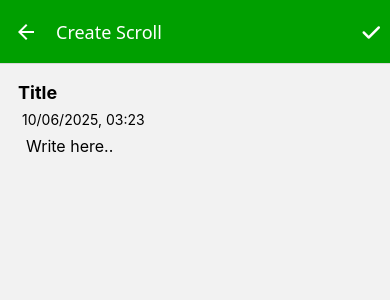
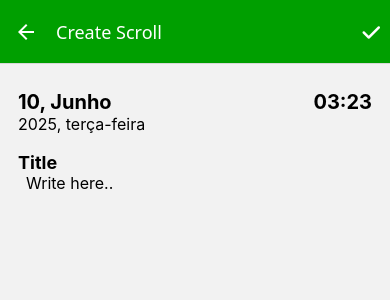
Before and after one commit to gedeaoaraujo/emerald-scrolls-rn, a React Native app: screen /Create in a window 390 px wide. Shown: the top 300 px of the page. Built offline with nearby package versions, Linux system fonts and the light colour scheme.

Commit message:
Adding date header

```diff
--- a/components/CreateScrollScreen.tsx
+++ b/components/CreateScrollScreen.tsx
@@ -1,35 +1,32 @@
-import { dateTimePtBr } from '../utils/date';
 import { useContext, useEffect } from 'react';
 import { ScrollsContext } from '../contexts/ScrollsContext';
-import { StyleSheet, Text, TextInput, View } from 'react-native';
+import { StyleSheet, TextInput, View } from 'react-native';
+import { DateHeader } from './DateHeader';
 
 export const CreateScrollScreen = () => {
   const {
     title,
     text,
-    date,
     onChageText,
     onChageTitle,
     onChageDate
   } = useContext(ScrollsContext)
 
-  const newDate = new Date().toISOString()
+  const date = new Date().toISOString()
 
   useEffect(() => {
-    onChageDate(newDate)
+    onChageDate(date)
   }, [])
 
   return (
     <View style={styles.content}>
+      <DateHeader dateStr={date} />
       <TextInput
         value={title}
         placeholder="Title"
         style={styles.title}
         onChangeText={onChageTitle}
       />
-      <Text style={styles.date}>
-          {dateTimePtBr(newDate)}
-      </Text>
       <TextInput
         editable
         multiline
@@ -52,10 +49,6 @@ const styles = StyleSheet.create({
     fontSize: 18,
     fontWeight: 'bold'
   },
-  date: {
-    paddingVertical: 8,
-    paddingHorizontal: 4
-  },
   text: {
     fontSize: 16,
     paddingHorizontal: 8
--- a/components/EditScrollScreen.tsx
+++ b/components/EditScrollScreen.tsx
@@ -1,7 +1,7 @@
 import { useContext, useEffect } from 'react';
-import { StyleSheet, Text, TextInput, View } from 'react-native';
+import { StyleSheet, TextInput, View } from 'react-native';
 import { ScrollsContext } from '../contexts/ScrollsContext';
-import { dateTimePtBr } from '../utils/date';
+import { DateHeader } from './DateHeader';
 
 export const EditScrollScreen = ({ route }) => {
   const {
@@ -19,15 +19,15 @@ export const EditScrollScreen = ({ route }) => {
 
   return (
     <View style={styles.content}>
+      <DateHeader
+        dateStr={route.params.date}
+      />
       <TextInput
         value={title}
         placeholder="Title"
         style={styles.title}
         onChangeText={onChageTitle}
       />
-      <Text style={styles.date}>
-          {dateTimePtBr(route.params.date)}
-      </Text>
       <TextInput
         editable
         multiline
@@ -50,10 +50,6 @@ const styles = StyleSheet.create({
     fontSize: 18,
     fontWeight: 'bold'
   },
-  date: {
-    paddingVertical: 8,
-    paddingHorizontal: 4
-  },
   text: {
     fontSize: 16,
     paddingHorizontal: 8
--- a/components/ViewScrollScreen.tsx
+++ b/components/ViewScrollScreen.tsx
@@ -1,17 +1,16 @@
 import { ScrollModel } from '../model/ScrollModel';
 import { StyleSheet, Text, View } from 'react-native';
-import { dateTimePtBr } from '../utils/date';
+import { DateHeader } from './DateHeader';
 
 type ViewScrollScreenProps = {
   route: { params: ScrollModel }
 };
 
 export const ViewScrollScreen = ({route}: ViewScrollScreenProps) => {
-  const date = dateTimePtBr(route.params.date)
   return (
     <View style={styles.content}>
+      <DateHeader dateStr={route.params.date} />
       <Text style={styles.title}>{route.params.title}</Text>
-      <Text style={styles.date}>{date}</Text>
       <Text style={styles.text}>{route.params.text}</Text>
     </View>
   )
@@ -26,9 +25,6 @@ const styles = StyleSheet.create({
     fontSize: 18,
     fontWeight: 'bold'
   },
-  date: {
-    paddingVertical: 8
-  },
   text: {
     fontSize: 16
   }
```
